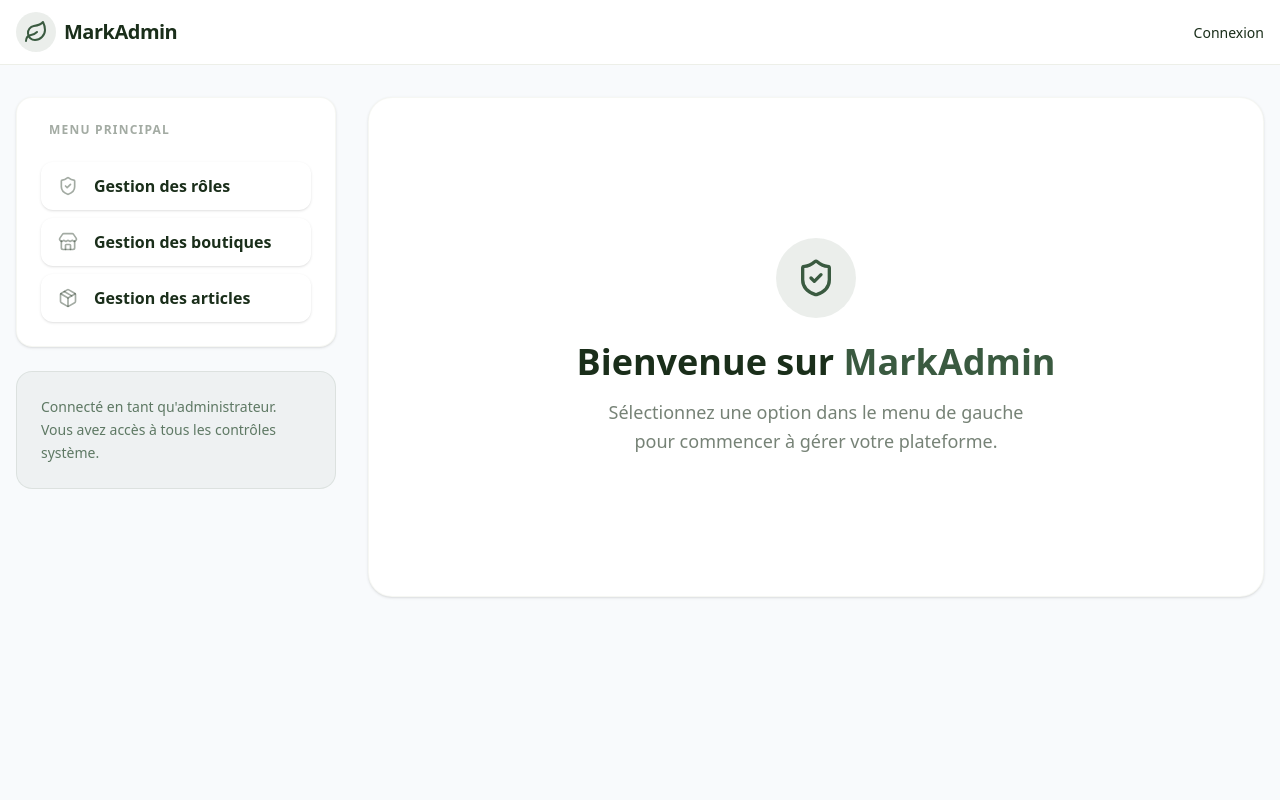
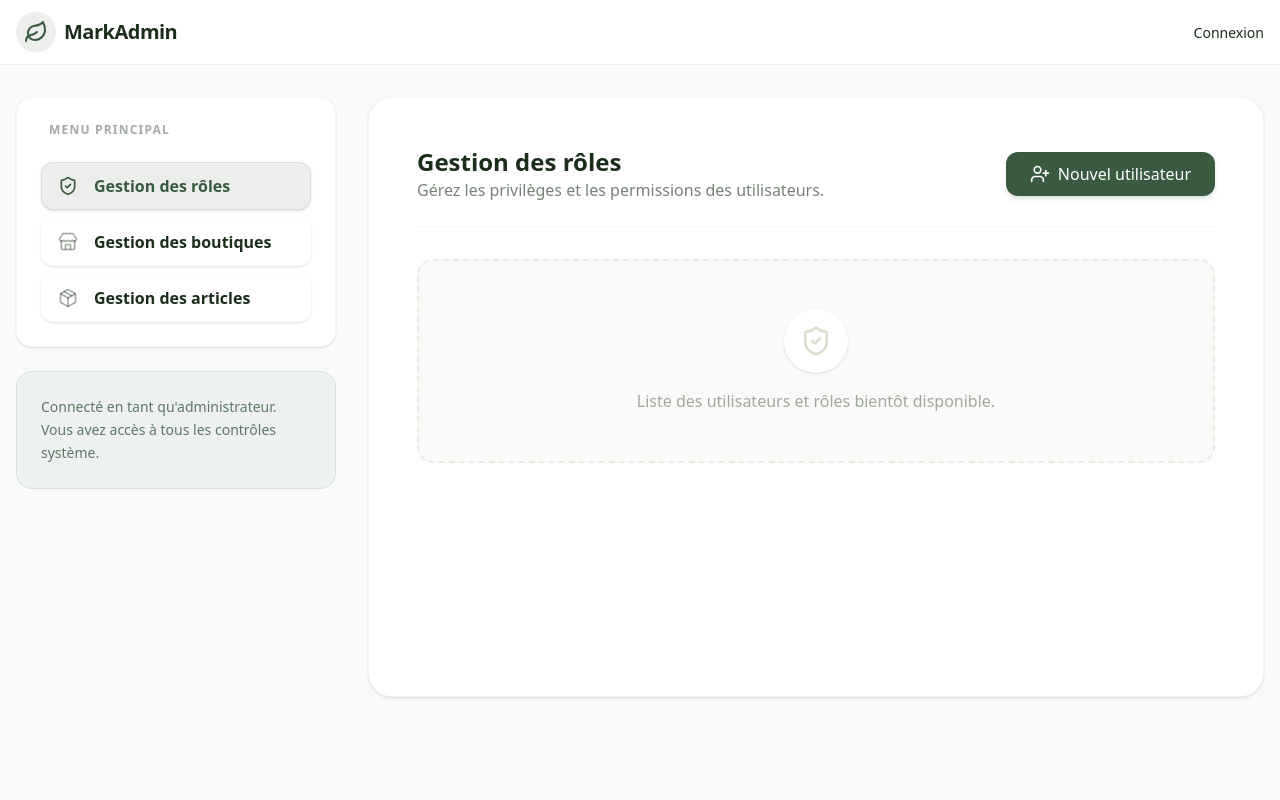
Before and after one commit to SamiBoua94/Marketic, a Next.js app: page /admin in a window 1280 px wide. Both pictures are taken after a click on the button "Gestion des rôles". Shown: the top 800 px of the page. Built offline with nearby package versions, Linux system fonts and the light colour scheme; no server answers.

Commit message:
Interactivité du dashboard admin et ajout du bouton nouvel utilisateur

```diff
--- a/src/app/admin/page.tsx
+++ b/src/app/admin/page.tsx
@@ -1,9 +1,12 @@
 "use client";
 
-import { ShieldCheck, Store, Package, ArrowRight } from "lucide-react";
+import { useState } from "react";
+import { ShieldCheck, Store, Package, UserPlus, ArrowLeft } from "lucide-react";
 import { Button } from "@/components/ui/button";
 
 export default function AdminPage() {
+    const [activeTab, setActiveTab] = useState<'welcome' | 'roles' | 'shops' | 'articles'>('welcome');
+
     return (
         <div className="min-h-[calc(100vh-4rem)] bg-[#F8FAFC]">
             <div className="container mx-auto px-4 py-8">
@@ -17,25 +20,28 @@ export default function AdminPage() {
                             <nav className="space-y-2">
                                 <Button
                                     variant="ghost"
-                                    className="w-full justify-start gap-4 h-12 px-4 hover:bg-primary/5 hover:text-primary transition-all duration-200 group border border-transparent hover:border-primary/10"
+                                    onClick={() => setActiveTab('roles')}
+                                    className={`w-full justify-start gap-4 h-12 px-4 transition-all duration-200 group border border-transparent ${activeTab === 'roles' ? 'bg-primary/10 text-primary border-primary/10' : 'hover:bg-primary/5 hover:text-primary hover:border-primary/10'}`}
                                 >
-                                    <ShieldCheck className="w-5 h-5 text-foreground/40 group-hover:text-primary" />
+                                    <ShieldCheck className={`w-5 h-5 ${activeTab === 'roles' ? 'text-primary' : 'text-foreground/40 group-hover:text-primary'}`} />
                                     <span className="font-semibold">Gestion des rôles</span>
                                 </Button>
 
                                 <Button
                                     variant="ghost"
-                                    className="w-full justify-start gap-4 h-12 px-4 hover:bg-primary/5 hover:text-primary transition-all duration-200 group border border-transparent hover:border-primary/10"
+                                    onClick={() => setActiveTab('shops')}
+                                    className={`w-full justify-start gap-4 h-12 px-4 transition-all duration-200 group border border-transparent ${activeTab === 'shops' ? 'bg-primary/10 text-primary border-primary/10' : 'hover:bg-primary/5 hover:text-primary hover:border-primary/10'}`}
                                 >
-                                    <Store className="w-5 h-5 text-foreground/40 group-hover:text-primary" />
+                                    <Store className={`w-5 h-5 ${activeTab === 'shops' ? 'text-primary' : 'text-foreground/40 group-hover:text-primary'}`} />
                                     <span className="font-semibold">Gestion des boutiques</span>
                                 </Button>
 
                                 <Button
                                     variant="ghost"
-                                    className="w-full justify-start gap-4 h-12 px-4 hover:bg-primary/5 hover:text-primary transition-all duration-200 group border border-transparent hover:border-primary/10"
+                                    onClick={() => setActiveTab('articles')}
+                                    className={`w-full justify-start gap-4 h-12 px-4 transition-all duration-200 group border border-transparent ${activeTab === 'articles' ? 'bg-primary/10 text-primary border-primary/10' : 'hover:bg-primary/5 hover:text-primary hover:border-primary/10'}`}
                                 >
-                                    <Package className="w-5 h-5 text-foreground/40 group-hover:text-primary" />
+                                    <Package className={`w-5 h-5 ${activeTab === 'articles' ? 'text-primary' : 'text-foreground/40 group-hover:text-primary'}`} />
                                     <span className="font-semibold">Gestion des articles</span>
                                 </Button>
                             </nav>
@@ -50,7 +56,9 @@ export default function AdminPage() {
 
                     {/* Zone de Contenu Principale */}
                     <main className="flex-1">
-                        <div className="bg-white p-8 md:p-12 rounded-3xl shadow-sm border border-secondary/10 min-h-[500px] flex flex-col justify-center items-center text-center">
+                        <div className="bg-white p-8 md:p-12 rounded-3xl shadow-sm border border-secondary/10 min-h-[600px]">
+                            {activeTab === 'welcome' ? (
+                                <div className="h-full flex flex-col justify-center items-center text-center py-12">
                                     <div className="w-20 h-20 bg-primary/10 rounded-full flex items-center justify-center mb-6">
                                         <ShieldCheck className="w-10 h-10 text-primary" />
                                     </div>
@@ -61,6 +69,39 @@ export default function AdminPage() {
                                         Sélectionnez une option dans le menu de gauche pour commencer à gérer votre plateforme.
                                     </p>
                                 </div>
+                            ) : activeTab === 'roles' ? (
+                                <div className="space-y-8 animate-in fade-in slide-in-from-bottom-4 duration-500">
+                                    <div className="flex flex-col md:flex-row md:items-center justify-between gap-4 border-b border-secondary/10 pb-6">
+                                        <div>
+                                            <h2 className="text-2xl font-bold text-foreground">Gestion des rôles</h2>
+                                            <p className="text-foreground/60">Gérez les privilèges et les permissions des utilisateurs.</p>
+                                        </div>
+                                        <Button className="gap-2 bg-primary hover:bg-primary/90 text-white shadow-md hover:shadow-lg transition-all duration-300">
+                                            <UserPlus className="w-5 h-5" />
+                                            Nouvel utilisateur
+                                        </Button>
+                                    </div>
+
+                                    <div className="bg-secondary/5 rounded-2xl border-2 border-dashed border-secondary/20 p-12 flex flex-col items-center justify-center text-center">
+                                        <div className="p-4 bg-white rounded-full shadow-sm mb-4">
+                                            <ShieldCheck className="w-8 h-8 text-secondary/40" />
+                                        </div>
+                                        <p className="text-foreground/40 font-medium">Liste des utilisateurs et rôles bientôt disponible.</p>
+                                    </div>
+                                </div>
+                            ) : (
+                                <div className="h-full flex flex-col justify-center items-center text-center py-12">
+                                    <p className="text-foreground/40 font-medium italic">Section en cours de développement...</p>
+                                    <Button
+                                        variant="ghost"
+                                        onClick={() => setActiveTab('welcome')}
+                                        className="mt-4 gap-2 text-primary"
+                                    >
+                                        <ArrowLeft className="w-4 h-4" /> Retour à l'accueil
+                                    </Button>
+                                </div>
+                            )}
+                        </div>
                     </main>
                 </div>
             </div>
```
Lines whose indentation alone changed are shown as unchanged.
